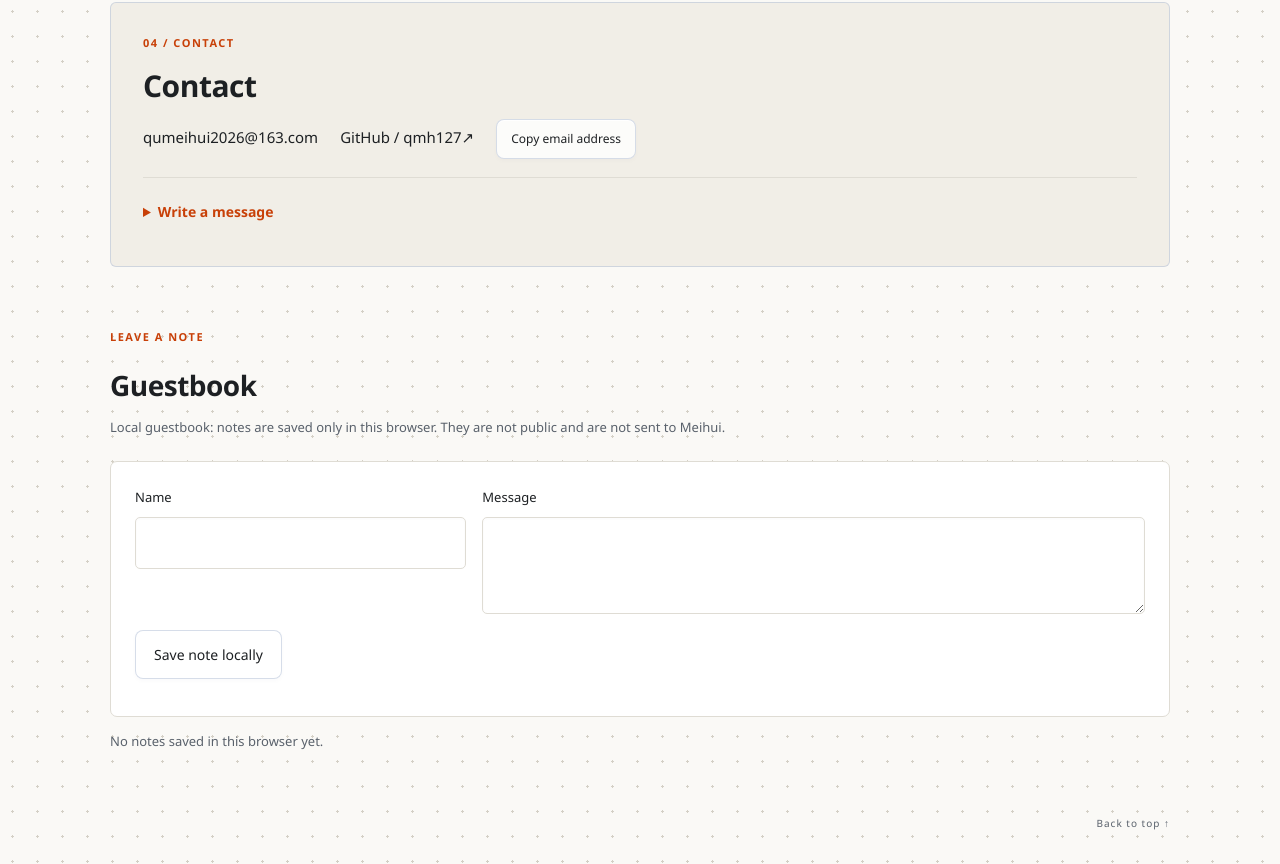
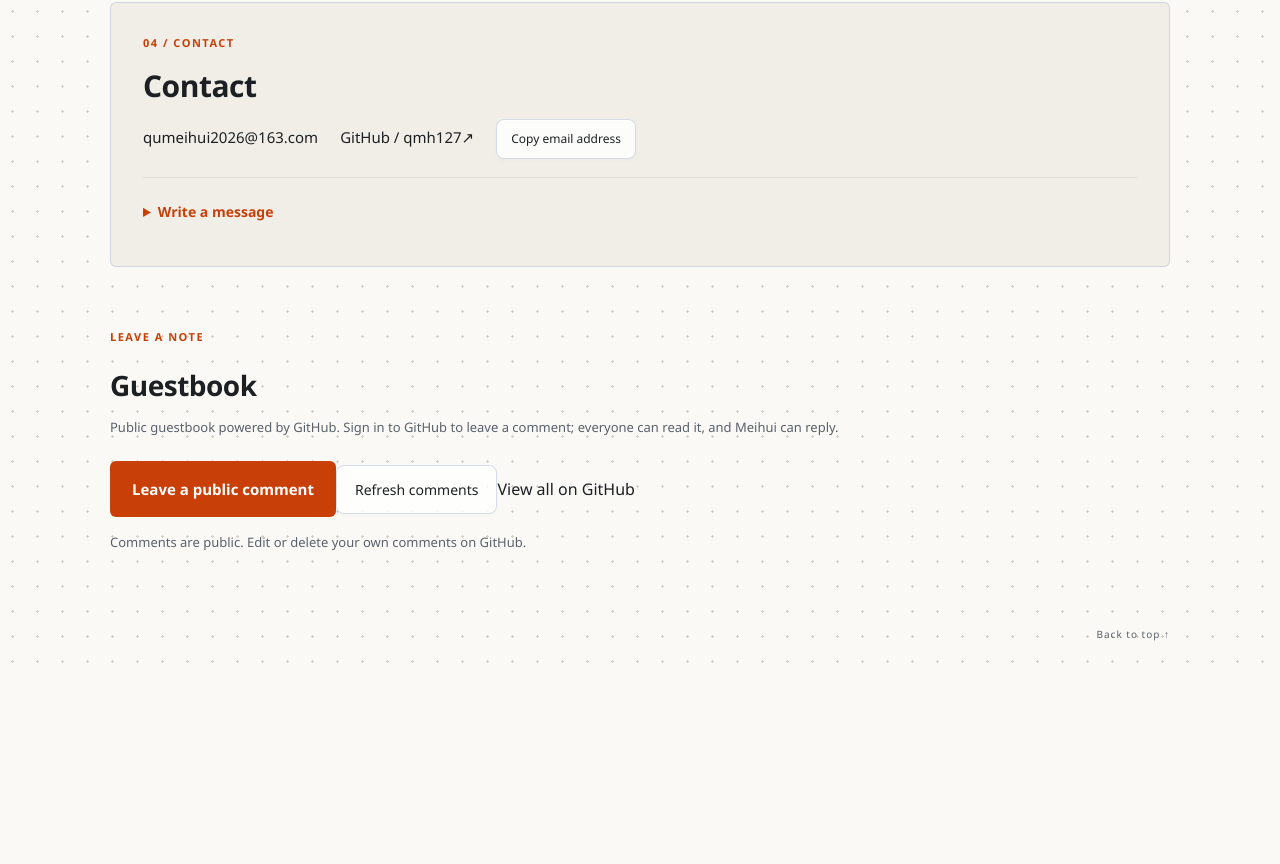
Before and after one commit to qmh127/cw1-ai-generated, a plain HTML site: page ai-guided/index.html in a window 1280 px wide. Shown: the part 4651-5515 px from the top of the page. After the commit the page ends 5326 px from the top, so only its background shows below. Drawn offline with Linux system fonts and the light colour scheme.

Commit message:
Connect public GitHub guestbook: index.html

```diff
--- a/ai-guided/index.html
+++ b/ai-guided/index.html
@@ -43,6 +43,6 @@
     </section>
     <section id="contact" class="contact wrap"><p class="eyebrow">04 / CONTACT</p><h2>Contact</h2><span class="email-address">qumeihui2026@163.com <span>↗</span></span><a href="https://github.com/qmh127" target="_blank" rel="noopener noreferrer">GitHub / qmh127 <span>↗</span></a><div class="contact-tools"><button type="button" id="copy-email" class="utility-button">Copy email address</button><p id="copy-status" role="status" aria-live="polite"></p></div>
 <details class="contact-compose"><summary>Write a message</summary><form id="contact-form"><h3>Write a message</h3><p id="mail-help">Prepare a message to copy into your email or messaging app. Nothing is sent or stored by this website.</p><div class="form-row"><label>Your name<input name="name" autocomplete="name" maxlength="100" required></label><label>Your email<input name="email" type="email" autocomplete="email" maxlength="180" required></label></div><label>Subject<input name="subject" maxlength="150" required></label><label>Message<textarea name="message" rows="4" maxlength="3000" required></textarea></label><button class="utility-button" type="submit">Prepare message</button><textarea id="prepared-message" aria-label="Prepared message" readonly hidden rows="5"></textarea><p id="mail-status" role="status" aria-live="polite"></p></form></details></section>
-  <section id="guestbook" class="wrap section guestbook" aria-labelledby="guestbook-title"><p class="eyebrow">LEAVE A NOTE</p><h2 id="guestbook-title">Guestbook</h2><p class="guestbook-notice">Local guestbook: notes are saved only in this browser. They are not public and are not sent to Meihui.</p><form id="guestbook-form"><div class="form-row"><label>Name<input name="author" maxlength="60" autocomplete="nickname" required></label><label>Message<textarea name="note" rows="3" maxlength="1000" required></textarea></label></div><button type="submit" class="utility-button">Save note locally</button><p id="guestbook-status" role="status" aria-live="polite"></p></form><div id="guestbook-list" aria-label="Saved local notes"></div><p id="guestbook-empty">No notes saved in this browser yet.</p></section></main><footer class="wrap"><a href="#">Back to top ↑</a></footer>
+  <section id="guestbook" class="wrap section guestbook" aria-labelledby="guestbook-title"><p class="eyebrow">LEAVE A NOTE</p><h2 id="guestbook-title">Guestbook</h2><p class="guestbook-notice">Public guestbook powered by GitHub. Sign in to GitHub to leave a comment; everyone can read it, and Meihui can reply.</p><div class="guestbook-actions"><a class="button" href="https://github.com/qmh127/cw1-ai-generated/issues/2#new_comment_field" target="_blank" rel="noopener noreferrer">Leave a public comment</a><button id="guestbook-refresh" type="button" class="utility-button">Refresh comments</button><a href="https://github.com/qmh127/cw1-ai-generated/issues/2" target="_blank" rel="noopener noreferrer">View all on GitHub</a></div><p id="guestbook-status" role="status" aria-live="polite"></p><div id="guestbook-list" aria-label="Public comments" aria-busy="false"></div><p id="guestbook-empty" hidden>No public comments yet. Be the first to leave a note.</p><p class="guestbook-notice">Comments are public. Edit or delete your own comments on GitHub.</p></section></main><footer class="wrap"><a href="#">Back to top ↑</a></footer>
 </body>
 </html>
```
